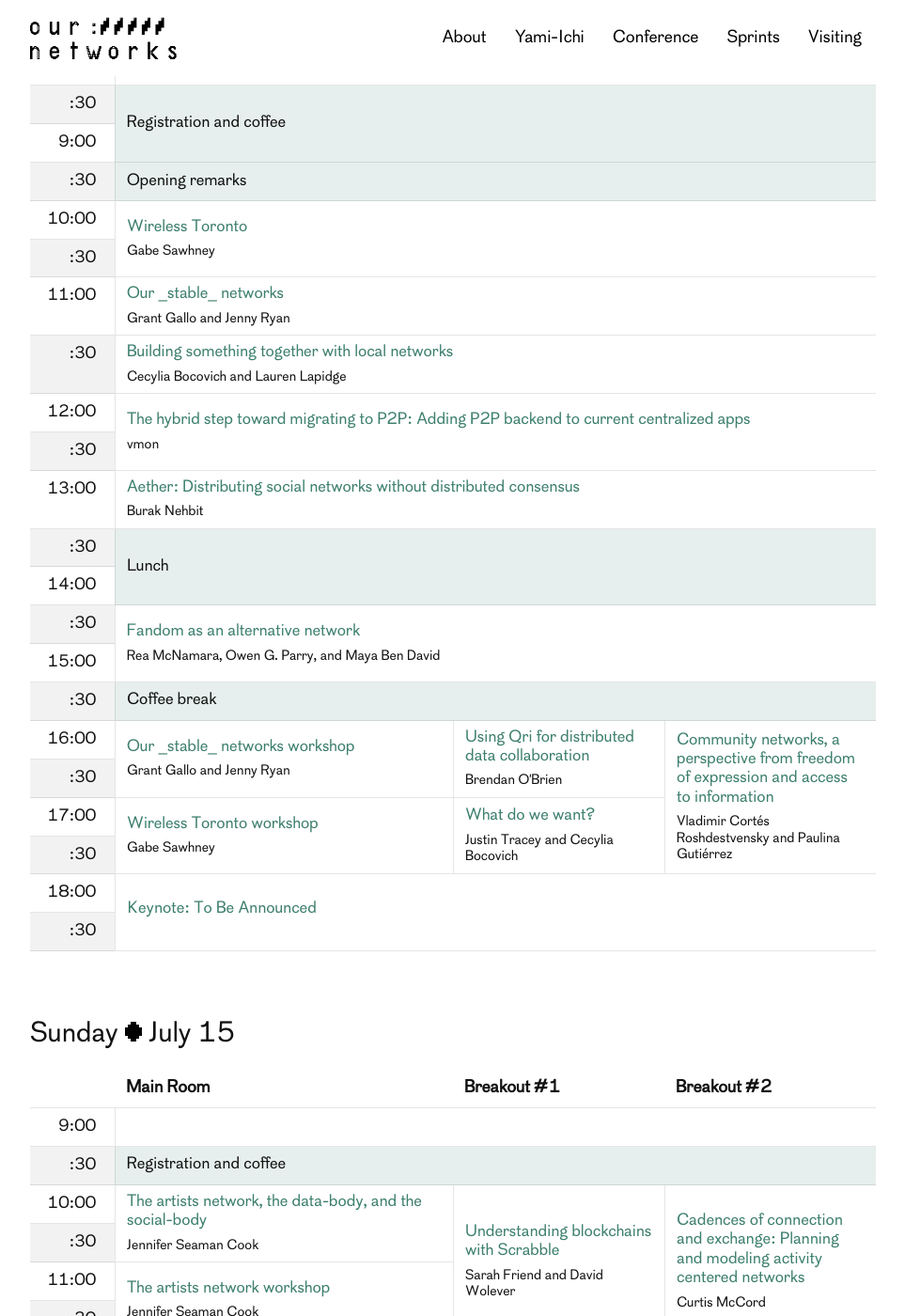
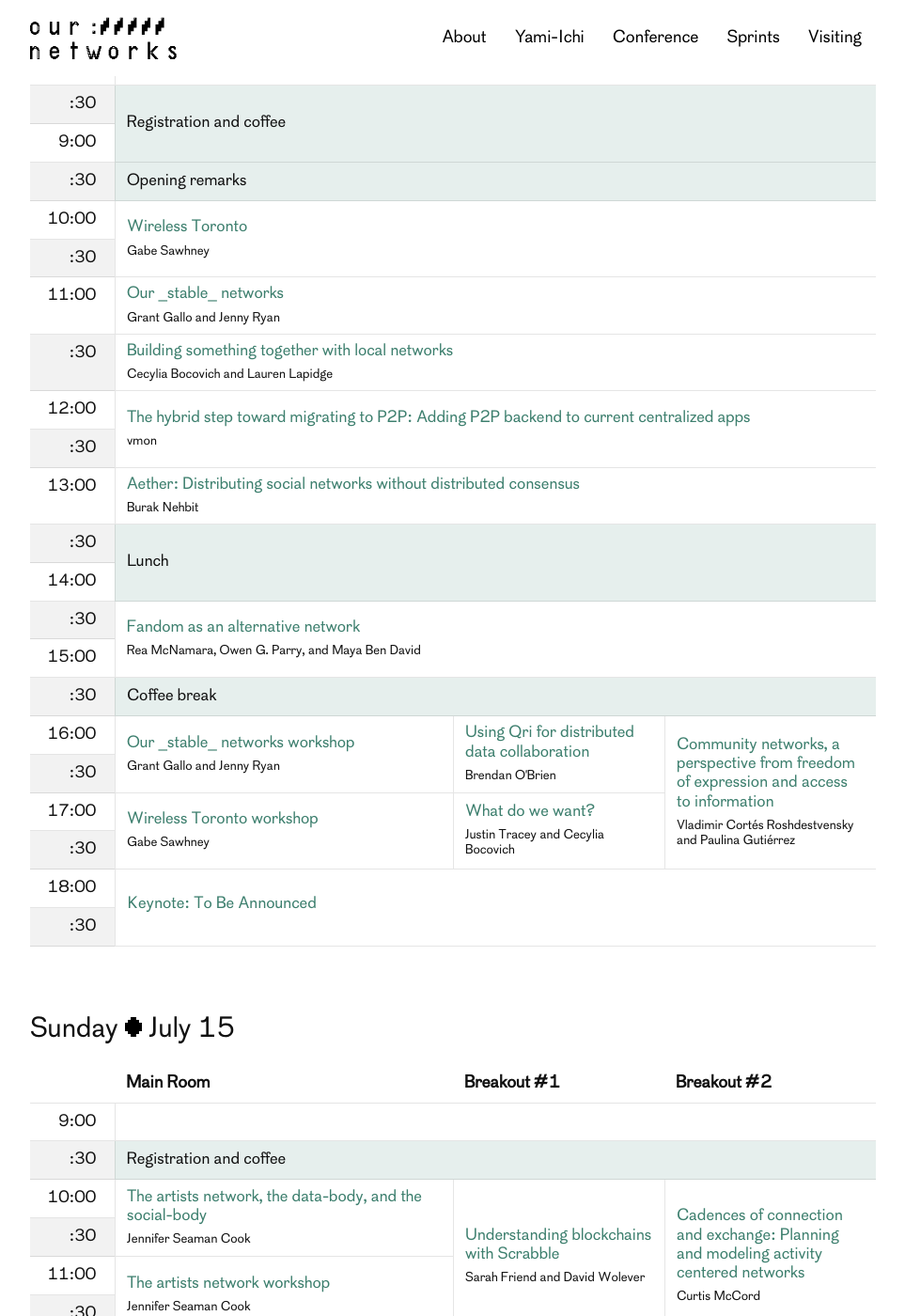
Before and after one commit to ournetworks/ournetworks.ca, a Jekyll site: the page built from conference/program.md, in a window 1280 px wide and 1400 px high, scrolled down 228 px. Shown: the whole window at 94% size, without its empty margins (158-1121 px from the left). Built offline with Jekyll 4.4.1, drawn with Linux system fonts in a browser that asks for light colours; some of the changed text lies outside the part shown.

Commit message:
spacing edits

```diff
--- a/_includes/session-details.html
+++ b/_includes/session-details.html
@@ -1,13 +1,12 @@
-<div class="session">
-  <a id="{{ session.title | truncatewords: 6, '' | downcase | replace: ':', '' | replace: ' ', '-' }}"></a>
-  <header>
+<div class="session-detail">
+  <a class="session-detail-anchor" id="{{ session.title | truncatewords: 6, '' | downcase | replace: ':', '' | replace: ' ', '-' }}"></a>
+  <div class="session-detail-content">
+    <header class="session-header">
       <h3 class="session-title heading">{{ session.title }}</h3>
+      {%- if session.presenter -%}
+        <h4 class="session-presenter">{{ session.presenter }}</h4>
+      {%- endif -%}
     </header>
-  {%- if session.presenter -%}
-  <div class="session-presenter">
-    <h4>{{ session.presenter }}</h4>
-  </div>
-  {%- endif -%}
     {%- if session.sessionType == "lightning" -%}
     <div class="session-caption">
       {% assign lightningSessions = site.data.sessions | sort: 'title' %}
@@ -32,3 +31,4 @@
     </ul>
     {%- endif -%}
   </div>
+</div>
--- a/_sass/_tables.scss
+++ b/_sass/_tables.scss
@@ -76,7 +76,7 @@
 }
 
 .session-presenter {
-  font-size: .80em;
+  font-size: .75em;
   margin-top: .5em;
   margin-bottom: 0;
 }
@@ -92,3 +92,68 @@
 .session-orga  {
   background-color: rgba($background-accent, 0.4);
 }
+
+.program-heading {
+  font-size: 3.5rem;
+  margin-top: 1.5em;
+}
+
+.session-detail-anchor:target {
+  display: block;
+  position: relative;
+  top: -120px;
+  visibility: hidden;
+
+  & + .session-detail-content {
+    background: rgba($background-accent, 0.3);
+  }
+}
+
+.session-detail {
+  border-bottom: 1px solid $grey-color-table-borders;
+
+  &:last-child {
+    border-bottom: 0;
+  }
+}
+
+.session-detail-content {
+  padding: 1em;
+
+  .session-header {
+    margin-bottom: 1em;
+  }
+
+  .session-title {
+    margin-top: 0;
+    margin-bottom: .25em;
+  }
+
+  .session-presenter {
+    margin: 0;
+    font-size: 1em;
+  }
+
+  .bio-sm-list {
+    margin-top: .25em;
+    margin-bottom: 0;
+  }
+}
+
+.presenter {
+  padding: 1em;
+  border-bottom: 1px solid $grey-color-table-borders;
+
+  .presenter-name {
+    margin-top: 0;
+  }
+
+  .bio-sm-list {
+    margin-top: 0;
+    margin-bottom: 0;
+  }
+
+  &:last-child {
+    border-bottom: 0;
+  }
+}
--- a/conference/program.md
+++ b/conference/program.md
@@ -231,9 +231,17 @@
 </tbody>
 </table>
 
-## Keynote: To Be Announced
+## Keynote
+{:.program-heading}
+<div class="session-detail">
+  <a class="session-detail-anchor" id="keynote-to-be-announced"></a>
+  <div class="session-detail-content">
+    <p>To be announced</p>
+  </div>
+</div>
 
 ## Talks & Discussions
+{:.program-heading}
 
 {% assign sortedSessions = site.data.sessions | sort: 'title' %}
 
@@ -244,6 +252,7 @@
 {%- endfor -%}
 
 ## Workshops
+{:.program-heading}
 
 {% assign sortedSessions = site.data.sessions | sort: 'title' %}
 
@@ -254,6 +263,7 @@
 {%- endfor -%}
 
 ## Lightning Talks
+{:.program-heading}
 
 {% assign sortedSessions = site.data.sessions | sort: 'title' %}
 
@@ -264,6 +274,7 @@
 {%- endfor -%}
 
 ## Presenters
+{:.program-heading}
 
 {% assign sortedPresenters = site.data.presenters | sort: 'name' %}
 
```
Lines whose indentation alone changed are shown as unchanged.
